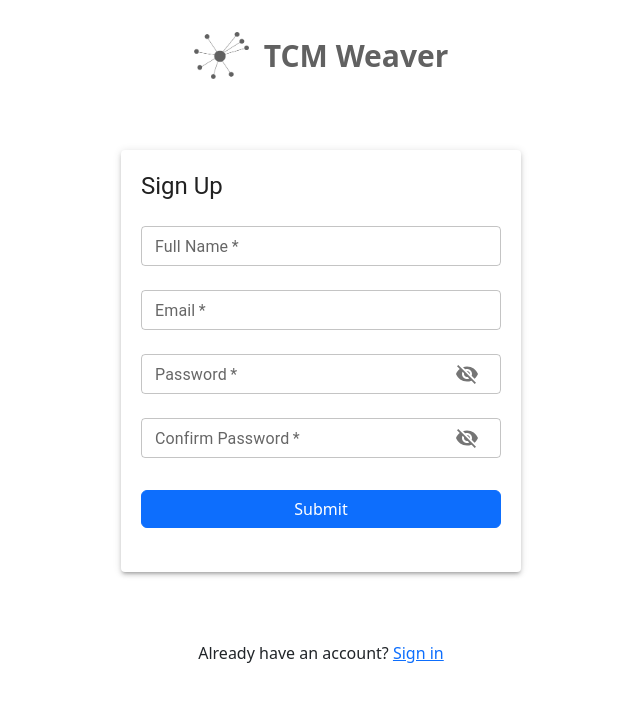
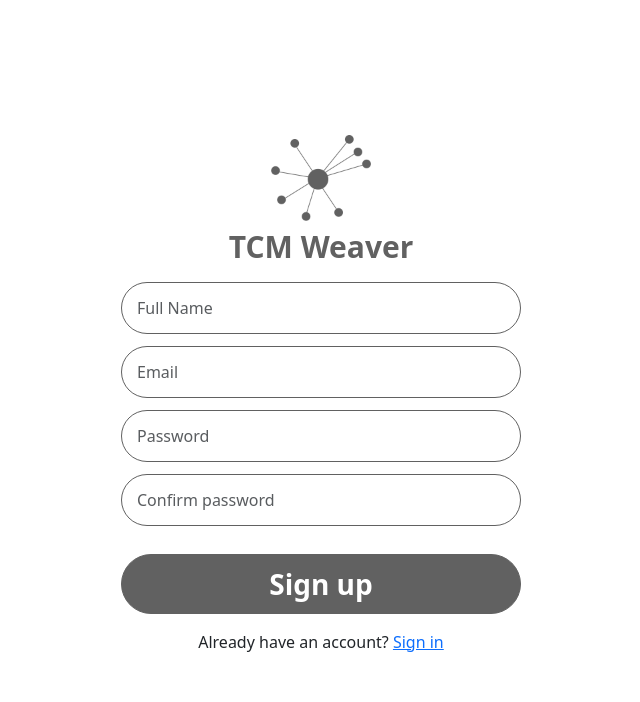
Before and after one commit to sajjadsaleem/tcmweaver, a Next.js app: page /signUp in a window 1280 px wide. Shown: the top 702 px of the page, without its empty margins (319-959 px from the left). Built offline with nearby package versions, Linux system fonts and the light colour scheme.

Commit message:
checkout redirect

```diff
--- a/src/css/custom.css
+++ b/src/css/custom.css
@@ -880,6 +880,7 @@
     flex-direction: column;
 }
 
+
 .logo div {
     width: 120px;
     height: auto;
@@ -1466,3 +1467,63 @@
 .processing-text {
     margin-right: 0.5rem;
 }
+
+
+
+/* -------- SIGN UP PAGE ------ */
+
+.signup-page-container {
+    width: 100%;
+    height: 100vh;
+    display: flex;
+    justify-content: center;
+    align-items: center;
+    flex-direction: column;
+    margin-top: 10px;
+}
+
+.signup-top {
+    display: flex;
+    justify-content: center;
+    align-items: center;
+    flex-direction: column;
+}
+
+.signup-top div {
+    width: 100px;
+    height: auto;
+}
+
+.signup-top div img {
+    width: 100%;
+    height: 100%;
+}
+
+.signup-top p {
+    font-weight: 600;
+    font-size: 30px;
+    margin: 0px;
+    padding: 3px 0px;
+    color: #616161;
+}
+
+.signup-error-message {
+    color: red;
+    font-size: 0.85rem;
+    margin-top: 4px;
+}
+
+.signup-page-input {
+    display: flex;
+    flex-direction: column;
+    gap: 4px;
+    width: 100%;
+    margin-top: 10px;
+}
+
+.signup-page-input input {
+    border-radius: 40px;
+    width: 400px;
+    padding: 13px 15px;
+    border-color: #616161;
+}
--- a/src/pages/api/checkout_sessions.js
+++ b/src/pages/api/checkout_sessions.js
@@ -7,7 +7,7 @@ const stripe = require('stripe')(process.env.STRIPE_SECRET_KEY);
 
 export default async function createCheckoutSession(req, res) {
     if (req.method !== 'POST') {
-        return res.status(405).end('Method not allowed'); // Method Not Allowed
+        return res.status(405).end('Method not allowed');
     }
 
     try {
@@ -35,8 +35,8 @@ export default async function createCheckoutSession(req, res) {
                         },
                     ],
                     customer: NewCustomer.id,
-                    success_url: `${req.headers.origin}/products/?session_id={CHECKOUT_SESSION_ID}&success=true`,
-                    cancel_url: `${req.headers.origin}/products/?session_id={CHECKOUT_SESSION_ID}&cancelled=true`,
+                    success_url: `${req.headers.origin}/login/?session_id={CHECKOUT_SESSION_ID}&success=true`,
+                    cancel_url: `${req.headers.origin}/login/?session_id={CHECKOUT_SESSION_ID}&cancelled=true`,
                 });
 
 
@@ -59,8 +59,8 @@ export default async function createCheckoutSession(req, res) {
                         trial_period_days: req.query.trial_period_days,
                     },
                     customer: NewCustomer.id,
-                    success_url: `${req.headers.origin}/products/?session_id={CHECKOUT_SESSION_ID}&success=true`,
-                    cancel_url: `${req.headers.origin}/products/?session_id={CHECKOUT_SESSION_ID}&cancelled=true`,
+                    success_url: `${req.headers.origin}/login/?session_id={CHECKOUT_SESSION_ID}&success=true`,
+                    cancel_url: `${req.headers.origin}/login/?session_id={CHECKOUT_SESSION_ID}&cancelled=true`,
                 });
 
                 res.status(200).json({ sessionUrl: session.url, sessionId: session.id });
@@ -68,7 +68,7 @@ export default async function createCheckoutSession(req, res) {
             }
 
         } else {
-            console.log('checkuser', checkUser)
+            // console.log('checkuser', checkUser)
             if (req.query.trial_period_days === 'null') {
                 const session = await stripe.checkout.sessions.create({
                     mode: 'subscription',
@@ -79,8 +79,8 @@ export default async function createCheckoutSession(req, res) {
                         },
                     ],
                     customer: checkUser[0].customer_id,
-                    success_url: `${req.headers.origin}/products/?session_id={CHECKOUT_SESSION_ID}&success=true`,
-                    cancel_url: `${req.headers.origin}/products/?session_id={CHECKOUT_SESSION_ID}&cancelled=true`,
+                    success_url: `${req.headers.origin}/login/?session_id={CHECKOUT_SESSION_ID}&success=true`,
+                    cancel_url: `${req.headers.origin}/login/?session_id={CHECKOUT_SESSION_ID}&cancelled=true`,
                 });
 
 
@@ -103,8 +103,8 @@ export default async function createCheckoutSession(req, res) {
                         trial_period_days: req.query.trial_period_days,
                     },
                     customer: checkUser[0].customer_id,
-                    success_url: `${req.headers.origin}/products/?session_id={CHECKOUT_SESSION_ID}&success=true`,
-                    cancel_url: `${req.headers.origin}/products/?session_id={CHECKOUT_SESSION_ID}&cancelled=true`,
+                    success_url: `${req.headers.origin}/login/?session_id={CHECKOUT_SESSION_ID}&success=true`,
+                    cancel_url: `${req.headers.origin}/login/?session_id={CHECKOUT_SESSION_ID}&cancelled=true`,
                 });
 
                 res.status(200).json({ sessionUrl: session.url, sessionId: session.id });
--- a/src/pages/signUp/index.tsx
+++ b/src/pages/signUp/index.tsx
@@ -1,5 +1,3 @@
-// pages/dashboard/index.js (Dashboard page)
-
 import React, { useState } from "react";
 import Link from 'next/link';
 import axios from 'axios';
@@ -20,15 +18,12 @@ const UserVerificationPage = () => {
     const { user_id, verification_token } = router.query;
     const [btnLoading, setBtnLoading] = useState(false)
     const [getFullPageComponentLoading, setFullPageComponentLoading] = useState(false);
-
     const [get_full_name, set_full_name] = useState("");
     const [get_phone_number, set_phone_number] = useState("");
     const [get_password, set_password] = useState("");
     const [get_confirm_password, set_confirm_password] = useState("");
-
     const [get_password_type, set_password_type] = useState(false)
     const [get_confirm_password_type, set_confirm_password_type] = useState(false)
-
     const [showPassword, setShowPassword] = useState(false);
     const [formData, setFormData] = useState({
         fullName: '',
@@ -38,7 +33,16 @@ const UserVerificationPage = () => {
         showPassword: false,
         showConfirmPassword: false,
     });
+
+    const [validationErrors, setValidationErrors] = useState<any>({
+        fullName: '',
+        email: '',
+        password: '',
+        confirmPassword: '',
+    });
+
     const [showRedirection , setShowRedirection] = useState(false)
+
     // console.log('formData' , formData)
 
 
@@ -48,24 +52,38 @@ const UserVerificationPage = () => {
             ...formData,
             [name]: value,
         });
-    };
 
-    const handleShowPassword = () => {
-        setFormData({
-          ...formData,
-          showPassword: !formData.showPassword,
-        });
-    };
-
-    const handleShowConfirmPassword = () => {
-        setFormData({
-          ...formData,
-          showConfirmPassword: !formData.showConfirmPassword,
+        setValidationErrors({
+            ...validationErrors,
+            [name]: '',
         });
     };
 
     const handleSubmit = (e:any) => {
         e.preventDefault()
+
+        const newValidationErrors:any = {};
+        if (!formData.fullName) {
+        newValidationErrors.fullName = 'Full Name is required';
+        }
+        const emailRegex = /^[^\s@]+@[^\s@]+\.[^\s@]+$/;
+        if (!formData.email || !emailRegex.test(formData.email)) {
+            newValidationErrors.email = 'Please enter a valid email address';
+        }
+        if (!formData.password) {
+        newValidationErrors.password = 'Password is required';
+        }
+        if (!formData.confirmPassword) {
+        newValidationErrors.confirmPassword = 'Confirm Password is required';
+        }
+
+        if (Object.keys(newValidationErrors).length > 0) {
+        // Validation failed, update state to display error messages
+        setValidationErrors(newValidationErrors);
+        return;
+        }
+
+
         setBtnLoading(true)
         let payload = {
             full_name: formData.fullName,
@@ -101,118 +119,122 @@ const UserVerificationPage = () => {
             });
     };
 
+    const handleShowPassword = () => {
+        setFormData({
+          ...formData,
+          showPassword: !formData.showPassword,
+        });
+    };
+
+    const handleShowConfirmPassword = () => {
+        setFormData({
+          ...formData,
+          showConfirmPassword: !formData.showConfirmPassword,
+        });
+    };
+
+
+
     return (
         <LayoutWrapper layout={AuthLayout} >
+            <div className="signup-page-container">
+
                 <div>
-                <div>
-                    <Link href="/login" style={{ textDecoration: 'none' }}>
-                        <div className="user-invitation-heading">
+                    <Link href="/login" style={{textDecoration: 'none'}}>
+                        <div className="signup-top">
                             <div>
                                 <img src="/graph-logo.png" alt="img" />
                             </div>
                             <p>TCM Weaver</p>
                         </div>
                     </Link>
+                </div>
 
-                    <Grid container justifyContent="center" alignItems="center" style={{ height: '70vh' }}>
-                        <Grid item>
-                            <Paper elevation={3} style={{ padding: '20px', maxWidth: '400px' }}>
-                                <Typography variant="h5" gutterBottom>
-                                    Sign Up
-                                </Typography>
+                <div>
                     <form onSubmit={handleSubmit}>
-                                    <TextField
-                                      label="Full Name"
+                        <div className="signup-page-input">
+                            <input
+                                type="text"
                                 name="fullName"
+                                className="form-control"
+                                aria-describedby="fullName"
+                                placeholder="Full Name"
                                 value={formData.fullName}
                                 onChange={handleChange}
-                                      fullWidth
-                                      margin="normal"
-                                      size="small"
                                 required
                             />
+                            <span className="signup-error-message">{validationErrors.fullName}</span>
 
-                                    <TextField
-                                      label="Email"
+                            <input
+                                type="email"
                                 name="email"
+                                className="form-control"
+                                aria-describedby="emailHelp"
+                                placeholder="Email"
                                 value={formData.email}
                                 onChange={handleChange}
-                                      fullWidth
-                                      margin="normal"
-                                      size="small"
                                 required
                             />
+                            <span className="signup-error-message">{validationErrors.email}</span>
 
-                                    <TextField
-                                        label="Password"
+                            <input
+                                type={formData.showPassword ? 'text' : 'password'}
                                 name="password"
-                                        type={formData.showPassword ? 'text' : 'password'} // Toggle password visibility
+                                className="form-control"
+                                aria-describedby="passwordHelp"
+                                placeholder="Password"
                                 value={formData.password}
                                 onChange={handleChange}
-                                        fullWidth
-                                        margin="normal"
-                                        size="small"
                                 required
-                                        InputProps={{
-                                            endAdornment: (
-                                            <InputAdornment position="end">
-                                                <IconButton onClick={handleShowPassword}>
-                                                {formData.showPassword ? <Visibility /> : <VisibilityOff />}
-                                                </IconButton>
-                                            </InputAdornment>
-                                            ),
-                                        }}
                             />
+                            <span className="signup-error-message">{validationErrors.password}</span>
 
-                                    <TextField
-                                        label="Confirm Password"
+                            <input
+                                type={formData.showPassword ? 'text' : 'password'}
                                 name="confirmPassword"
-                                        type={formData.showConfirmPassword ? 'text' : 'password'} // Toggle confirm password visibility
+                                className="form-control"
+                                aria-describedby="passwordHelp"
+                                placeholder="Confirm password"
                                 value={formData.confirmPassword}
                                 onChange={handleChange}
-                                        fullWidth
-                                        margin="normal"
-                                        size="small"
                                 required
-                                        InputProps={{
-                                            endAdornment: (
-                                            <InputAdornment position="end">
-                                                <IconButton onClick={handleShowConfirmPassword}>
-                                                {formData.showConfirmPassword ? <Visibility /> : <VisibilityOff />}
-                                                </IconButton>
-                                            </InputAdornment>
-                                            ),
-                                        }}
                             />
-                                    <div className="d-grid mb-4 mt-4">
-                                        <button type="submit" className="btn btn-primary btn-block" disabled={btnLoading} >
-                                            {
-                                                btnLoading ?
-                                                (
-                                                    <>Please Wait <span className="spinner-grow spinner-grow-sm ml-2" role="status" aria-hidden="true"></span></>
+                            <span className="signup-error-message">{validationErrors.confirmPassword}</span>
+
+                            <div className="sign-btn">
+                                <button type="submit" disabled={btnLoading} onClick={handleSubmit}>
+                                    {btnLoading ? (
+                                    <>
+                                        Please Wait{" "}
+                                        <span
+                                        className="spinner-grow spinner-grow-sm ml-2"
+                                        role="status"
+                                        aria-hidden="true"
+                                        ></span>
+                                    </>
                                     ) : (
-                                                    <>Submit</>
-                                                )
-                                            }
+                                    <>Sign up</>
+                                    )}
                                 </button>
                             </div>
+
+                        </div>
                     </form>
-                            </Paper>
-                        </Grid>
-                    </Grid>
 
-                    {showRedirection ?
-                        (<div style={{textAlign: 'center'}}>
+                    {showRedirection ?(
+                        <div style={{textAlign: 'center'}} className="mt-3">
                             <p>You will be redirected to login page ...</p>
-                        </div>): (<></>
+                        </div>
+                        ): (
+                        <>
+                        </>
                     )}
+
                 </div>
 
-                <div className="mb-3 text-center">
+                <div className="mb-3 mt-3 text-center">
                     <p>Already have an account? <Link className='text-base' href={`/login`}>Sign in</Link></p>
                 </div>
-
-
 
             </div>
             <ToastContainer autoClose={1500} />
```
Also changed, not shown: src/pages/api/auth/signUp.js (+13 -18 lines), src/pages/components/Sidebar.tsx (+16 -16 lines), src/pages/login/index.tsx (+25 -4 lines), src/pages/products/index.tsx (+15 -20 lines). Lines whose indentation alone changed are shown as unchanged.
